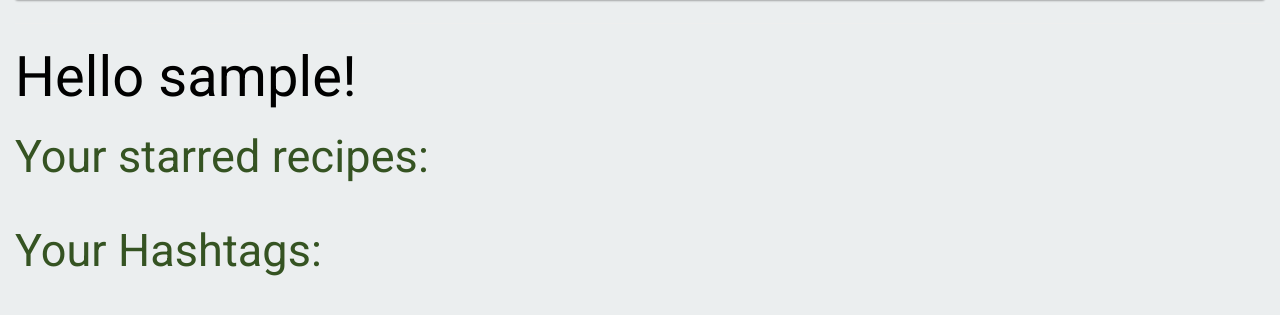
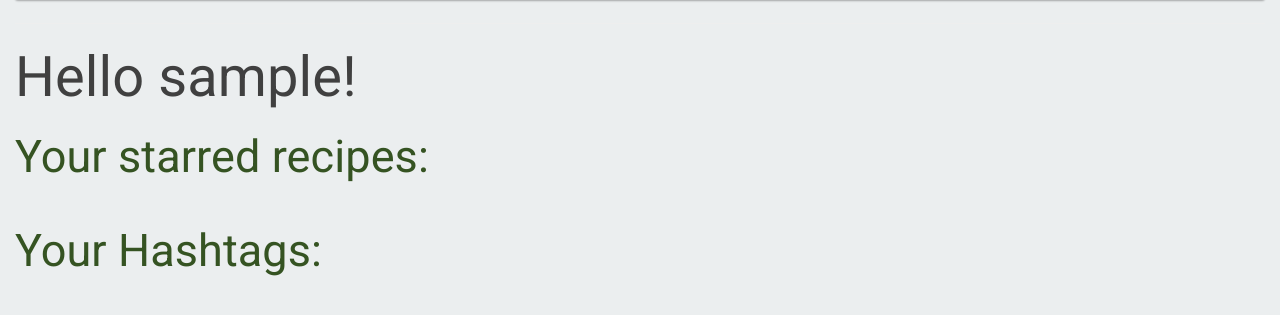
Before and after one commit to amandamorris/recipe_app, a Flask app: a page that uses templates/base.html in a window 1280 px wide. Shown: the part 64-379 px from the top of the page. Run offline with Flask 2, Linux system fonts and the light colour scheme; tables that the repository leaves empty hold one stand-in row (values such as "Sample post"); data that the repository does not hold is empty; some libraries are stand-ins or nearby versions.

Commit message:
Minor css tweaks

```diff
--- a/static/project.css
+++ b/static/project.css
@@ -23,15 +23,17 @@ body.homepage\.html {
     /*background-repeat: repeat;*/
 /*}*/
 body {
-    color: rgb(64, 64, 64);;
+    color: rgb(64, 64, 64);
 }
 
 h1 {
-    color: black;
+    /*color: black;*/
+    color: rgb(64, 64, 64);
     /*color: rgb(53, 83, 34);*/
 }
 
 #main-heading {
+    /*color: rgb(64, 64, 64);*/
     color: rgb(53, 83, 34);
 }
 
```
